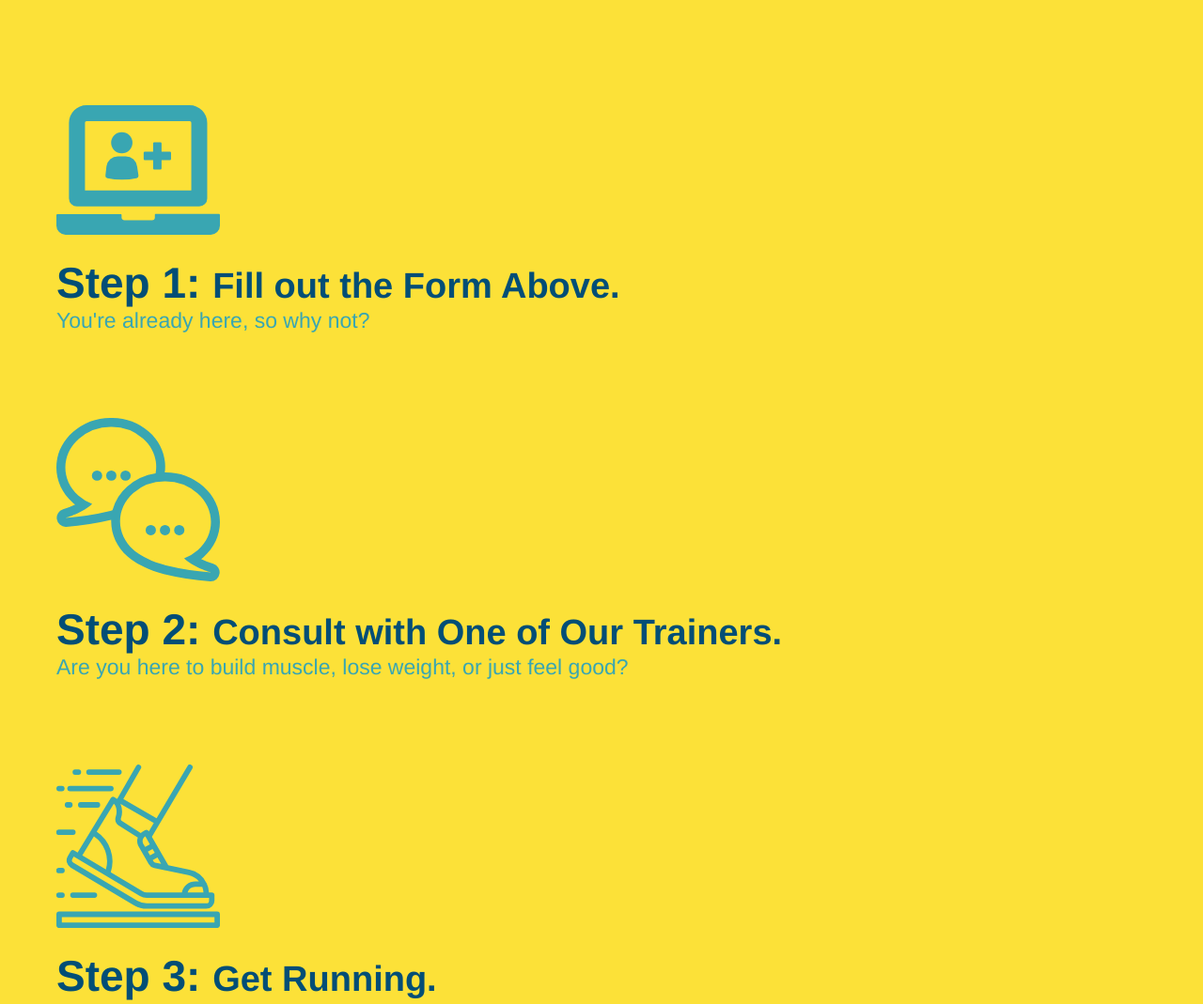
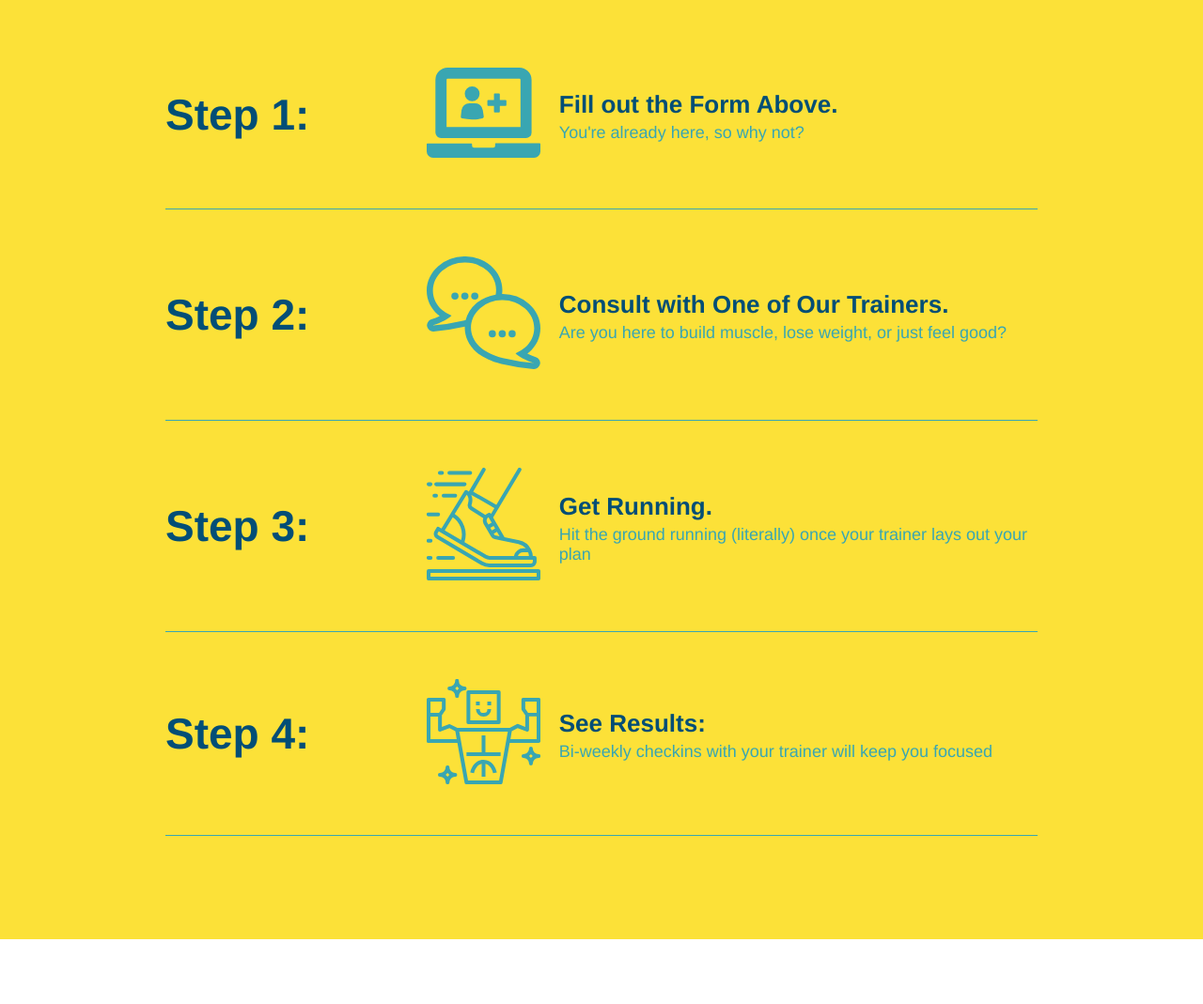
Before and after one commit to nickbanders/run-buddy, a plain HTML site: page index.html in a window 1280 px wide. Shown: the part 1288-2357 px from the top of the page at 94% size. Drawn offline with Linux system fonts and the light colour scheme.

Commit message:
add flexbox to steps

```diff
--- a/assets/css/style.css
+++ b/assets/css/style.css
@@ -175,28 +175,53 @@ section {
     border-color: #39a6b2;
 }
 
-.steps div {
-    margin-bottom: 80px;
+
+.step h3 {
+    color: #024e76;
+    font-size: 46px;
+    flex: 1 30%;
 }
 
-.steps img {
-    width: 15%;
-    margin: 10px 0;
+.step-info {
+    flex: 2 70%;
+    display: flex;
+    flex-wrap: wrap;
+    align-items: center;
 }
 
-.steps h3 {
-    color: #024e76;
-    font-size: 46px;
-    margin-top: 10px;
+.step-img {
+    flex: 1 12%;
+    margin-right: 20px;
 }
 
-.steps p {
-    color: #39a6b2;
-    font-size: 23px;
+.step-text {
+  flex: 12;
 }
 
-.steps span {
-    font-size: 38px;
+.step-text p {
+    color: #39a6b2;
+    font-size: 18px;
+}
+
+.step-img img {
+    max-width: 100%;
+}
+
+.step-text h4 {
+    font-size: 26px;
+    line-height: 1.5;
+    color: #024e76;
+}
+
+.step {
+    margin: 50px auto;
+    padding-bottom: 50px;
+    width: 80%;
+    border-bottom: 1px solid #39a6b2;
+    display: flex;
+    flex-wrap: wrap;
+    align-items: center;
+    justify-content: space-between;
 }
 
 .trainers {
--- a/index.html
+++ b/index.html
@@ -97,30 +97,61 @@
             What You Do
         </h2>
     </div>
-    <div>
+
+    <div class="step">
+        <h3>Step 1:</h3>
+        <div class="step-info">
+            <div class="step-img">
                 <img src="assets/images/step-1.svg" alt="">
-        <h3>Step 1: <span>Fill out the Form Above.</span></h3>
+            </div>
+            <div class="step-text">
+                <h4>Fill out the Form Above.</h4>
                 <p>You're already here, so why not?</p>
             </div>
+        </div>
+    </div>
 
-    <div>
+    <div class="step">
+        <h3>Step 2:</h3>
+        <div class="step-info">
+            <div class="step-img">
                 <img src="assets/images/step-2.svg" alt="">
-        <h3>Step 2: <span>Consult with One of Our Trainers.</span></h3>
+            </div>
+             <div class="step-text">
+                <h4>Consult with One of Our Trainers.</h4>
                 <p>Are you here to build muscle, lose weight, or just feel good?</p>
             </div>
+        </div>
+    </div>
 
-    <div>
+    <div class="step">
+        <h3>Step 3:</h3>
+        <div class="step-info">
+            <div class="step-img">
                 <img src="assets/images/step-3.svg" alt="">
-        <h3>Step 3: <span>Get Running.</span></h3>
+            </div>
+            <div class="step-text">
+               <h4>Get Running.</h4>
                <p>Hit the ground running (literally) once your trainer lays out your plan</p>
            </div>
+       </div>
+   </div>
 
-    <div>
+
+    <div class="step">
+        <h3>Step 4:</h3>
+        <div class="step-info">
+            <div class="step-img">
                 <img src="assets/images/step-4.svg" alt="">
-        <h3>Step 4: <span>See Results:</span></h3>
+            </div>
+            <div class="step-text">
+                <h4>See Results:</h4>
                 <p>Bi-weekly checkins with your trainer will keep you focused</p>
             </div>
+        </div>
+    </div>
 </section>
+
 <!-- "meet the trainers" section -->
 <section id="your-trainers" class="trainers">
     <div class="flex-row">
```
Lines whose indentation alone changed are shown as unchanged.
